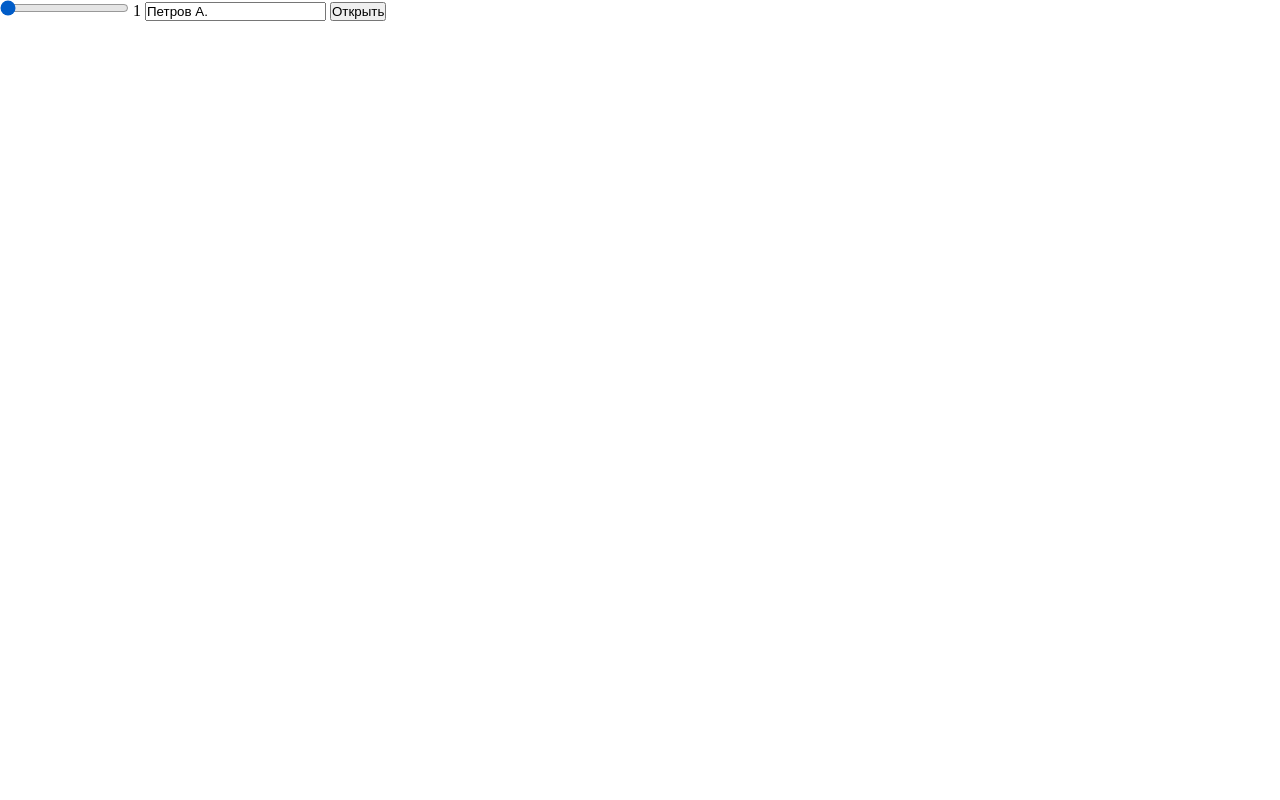
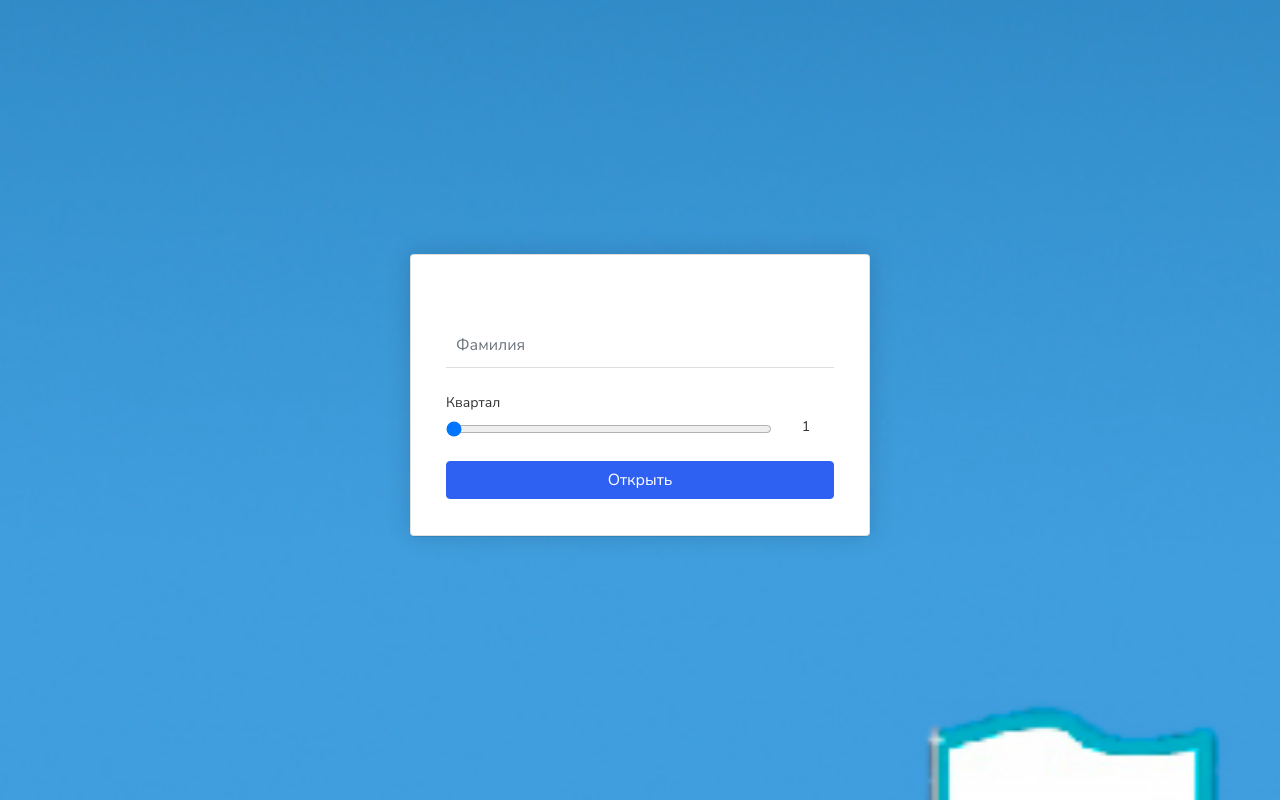
Before and after one commit to MLOKLI/calendar, a plain HTML site: page index.html in a window 1280 px wide. Drawn offline with nearby package versions, Linux system fonts and the light colour scheme; files that its build step writes are made by us from their sources; files whose address does not match are found by name.

Commit message:
Update index.html

```diff
--- a/index.html
+++ b/index.html
@@ -9,7 +9,7 @@
 
   <!-- This meta viewport ensures the webpage's dimensions change according to the device it's on. This is called Responsive Web Design.-->
   <meta name="viewport"
-    content="viewport-fit=cover, width=device-width, initial-scale=1.0, minimum-scale=1.0, maximum-scale=5.0">
+    content="viewport-fit=cover, width=device-width, initial-scale=1.0, minimum-scale=1.0, maximum-scale=5.0, shrink-to-fit=no">
   <meta name="description" content="Календарь с рабочим графиком сотрудников">
 
   <!-- These meta tags are Apple-specific, and set the web application to run in full-screen mode with a black status bar. Learn more at https://developer.apple.com/library/archive/documentation/AppleApplications/Reference/SafariHTMLRef/Articles/MetaTags.html-->
@@ -40,19 +40,76 @@
   <link rel="manifest" href="manifest.json">
 
   <!-- A stylesheet to design the pages. -->
+  <link rel="stylesheet" href="https://stackpath.bootstrapcdn.com/bootstrap/4.5.0/css/bootstrap.min.css" integrity="sha384-9aIt2nRpC12Uk9gS9baDl411NQApFmC26EwAOH8WgZl5MYYxFfc+NcPb1dKGj7Sk" crossorigin="anonymous">
+  <!--<link rel="stylesheet" href="assets/style/calendar.css">-->
+  <link rel="stylesheet" href="assets/style/login.css">
   <link rel="stylesheet" href="assets/style/calendar.css">
-  <script src="https://code.jquery.com/jquery-3.5.1.js" integrity="sha256-QWo7LDvxbWT2tbbQ97B53yJnYU3WhH/C8ycbRAkjPDc=" crossorigin="anonymous"></script>
+
 </head>
 
-<body>
-  <!-- Our app-index web component. This component is defined in src/pages/app-index.ts-->
-  <input type="range" id="quarter" min="1" max="4" value="1">
+<body class="sticky-header">
+	<section class="bg-login" style="display: block;">
+            <div class="container">
+                <div class="row">
+                    <div class="col-lg-12 col-sm-12">
+                        <div class="wrapper-page">
+                            <div class="account-pages">
+                                <div class="account-box">
+                                    <div class="card m-b-30">
+                                        <div class="card-body">
+                                            <form class="form mt-5 contact-form" action="index.html" onsubmit="return false;">
+                                                <div class="form-group ">
+                                                    <div class="col-sm-12">
+                                                        <input id="family" class="form-control form-control-line" type="text" placeholder="Фамилия" required="required">
+                                                    </div>
+                                                </div>
+
+                                                <div class="form-group row col-sm-12">
+                                                    <div class="col-sm-11">
+														<label for="quarter">Квартал</label>
+														<input class="form-control-range" type="range" id="quarter" min="1" max="4" value="1">
+                                                    </div>
+                                                    <div class="col-sm-1">
+														<output class="mt-4" id="info">1</output>
+													</div>
+                                                </div>
+												<!--<div class="form-group row">
+                                                    <div class="col-sm-10">
+														<input type="range" class="form-control-range" id="formControlRange">
+													</div>
+													<label class="col-sm-2 col-form-label"> 1</label>
+												</div>-->
+
+                                                <div class="form-group">
+                                                    <div class="col-sm-12 mt-4">
+                                                        <button class="btn btn-primary btn-block" id="enter" type="submit">Открыть</button>
+                                                    </div>
+                                                </div>
+
+                                            </form>
+                                        </div>
+                                    </div>
+                                </div>
+                            </div>
+                        </div>
+                    </div>
+                </div>
+            </div>
+        </section>
+    <div id="calendar" style="display: none;"></div>
+
+	<!--
+	<input type="range" id="quarter" min="1" max="4" value="1">
     <output id="info">1</output>
     <input type="text" id="family" value="Петров А.">
     <input type="submit" id="enter" value="Открыть">
 
     <div id="calendar"></div>
+	-->
 
+	<script src="https://code.jquery.com/jquery-3.5.1.js" integrity="sha256-QWo7LDvxbWT2tbbQ97B53yJnYU3WhH/C8ycbRAkjPDc=" crossorigin="anonymous"></script>
+  <script src="https://cdn.jsdelivr.net/npm/popper.js@1.16.0/dist/umd/popper.min.js" integrity="sha384-Q6E9RHvbIyZFJoft+2mJbHaEWldlvI9IOYy5n3zV9zzTtmI3UksdQRVvoxMfooAo" crossorigin="anonymous"></script>
+  <script src="https://stackpath.bootstrapcdn.com/bootstrap/4.5.0/js/bootstrap.min.js" integrity="sha384-OgVRvuATP1z7JjHLkuOU7Xw704+h835Lr+6QL9UvYjZE3Ipu6Tp75j7Bh/kR0JKI" crossorigin="anonymous"></script>
     <script src="assets/js/calendar.js"></script>
   <script>
     if (navigator.serviceWorker.controller) {
```
